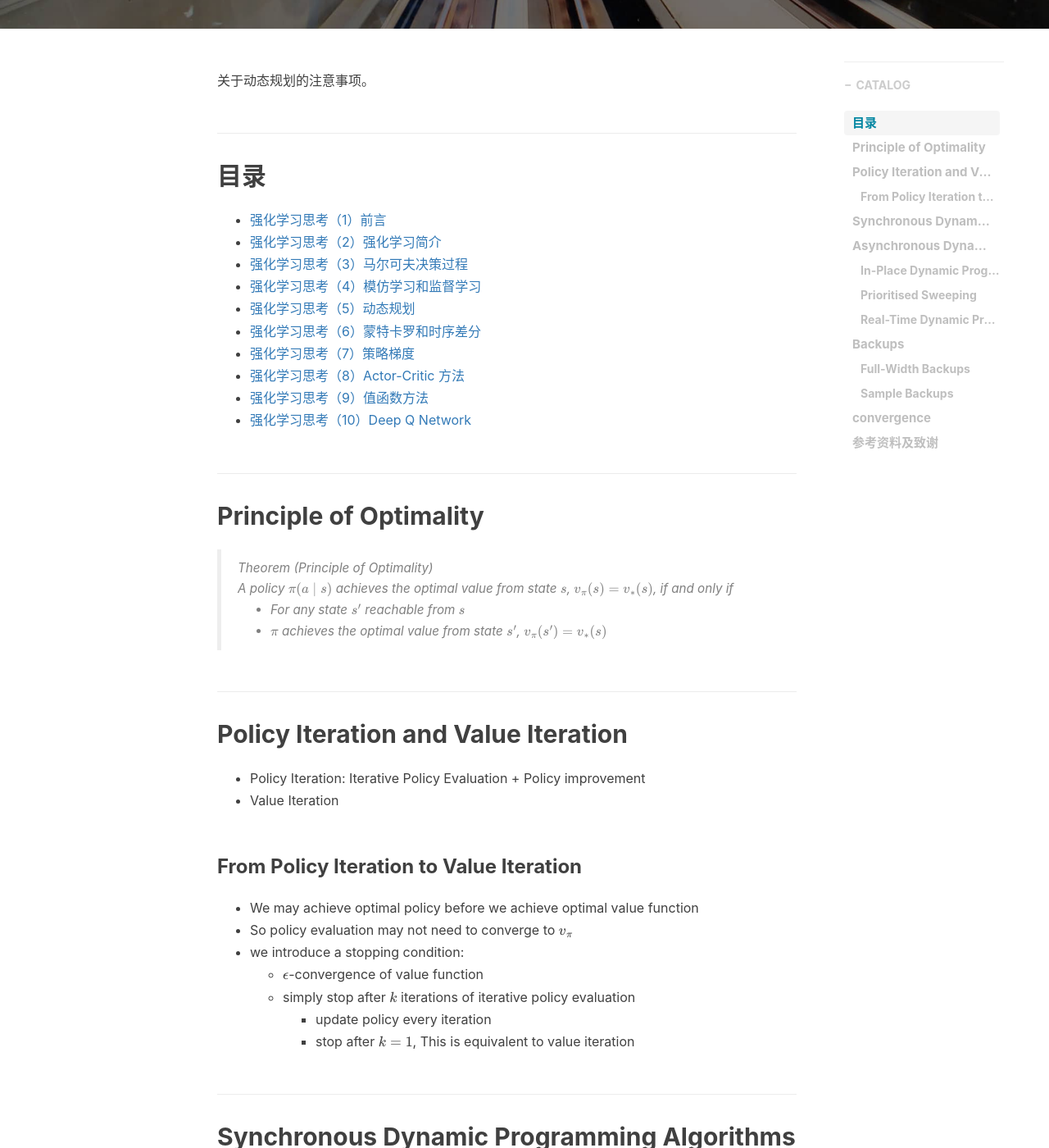
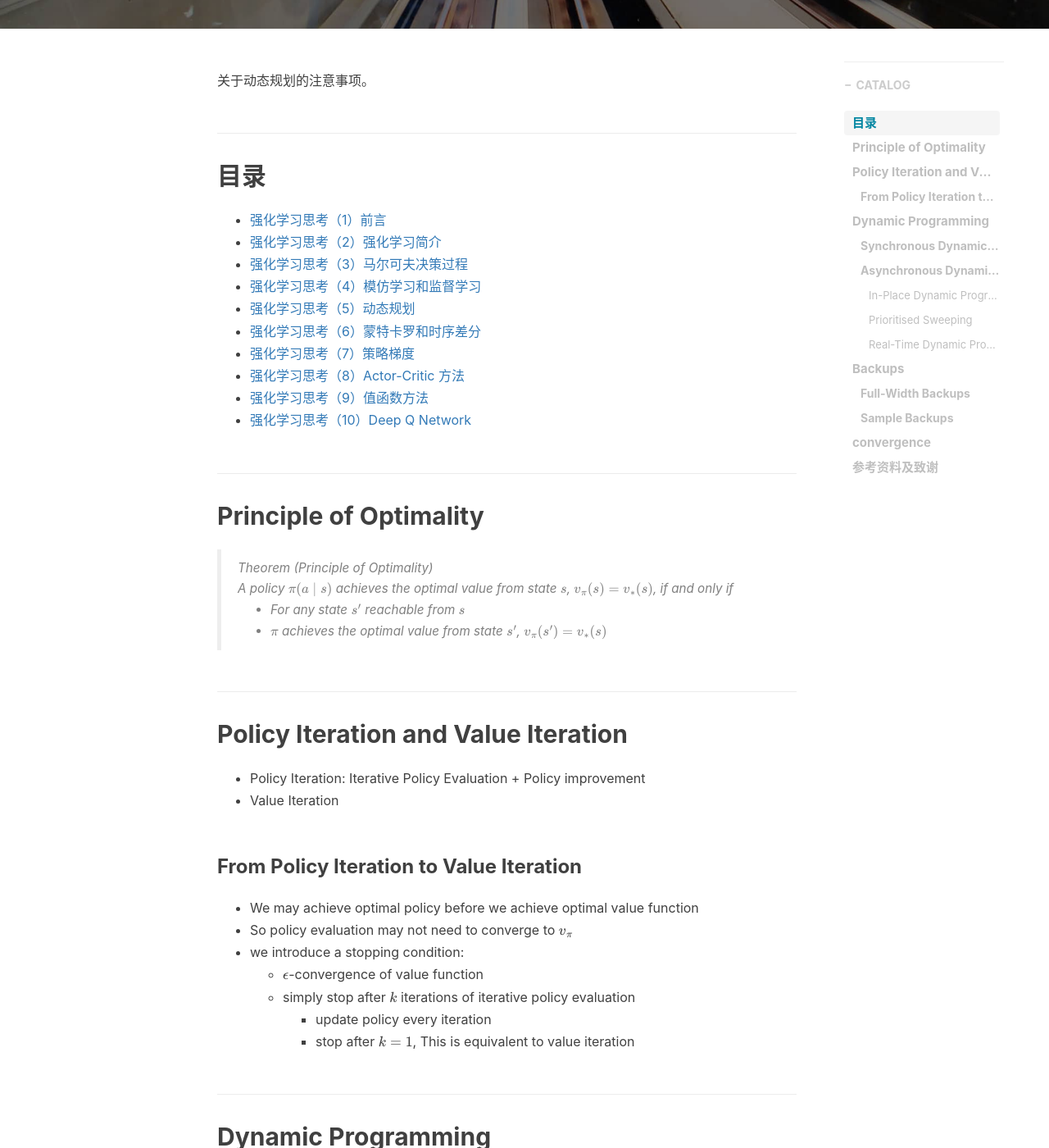
Before and after one commit to liushunyu/blog, a Jekyll site: the page built from _posts/2020-04-15-强化学习思考（5）动态规划.md, in a window 1280 px wide and 1400 px high, scrolled down 488 px. Shown: the whole window at 82% size. Built offline with Jekyll 4.4.1, drawn with Linux system fonts in a browser that asks for light colours; nearby versions of some CDN libraries; formulas are drawn with MathJax 3; comment, search, counter and statistics services are not loaded.

Commit message:
Update 2020-04-15-强化学习思考（5）动态规划.md

```diff
--- a/_posts/2020-04-15-强化学习思考（5）动态规划.md
+++ b/_posts/2020-04-15-强化学习思考（5）动态规划.md
@@ -64,7 +64,9 @@ tags:
 
 
 
-## Synchronous Dynamic Programming Algorithms
+## Dynamic Programming
+
+### Synchronous Dynamic Programming Algorithms
 
 |  Problem   |                     Bellman Equation                     |                          Algorithm                           |
 | :--------: | :------------------------------------------------------: | :----------------------------------------------------------: |
@@ -80,14 +82,14 @@ tags:
 
 
 
-##   Asynchronous Dynamic Programming
+###   Asynchronous Dynamic Programming
 
 - Asynchronous DP backs up states individually
 - Guaranteed to converge if all states continue to be selected
 
 
 
-### In-Place Dynamic Programming
+#### In-Place Dynamic Programming
 
 - Synchronous value iteration stores two copies of value function
 
@@ -99,7 +101,7 @@ tags:
 
 
 
-### Prioritised Sweeping
+#### Prioritised Sweeping
 
 - Use magnitude of Bellman error to guide state selection, e.g.
 
@@ -116,7 +118,7 @@ $$
 
 
 
-### Real-Time Dynamic Programming
+#### Real-Time Dynamic Programming
 
 - only backup the states that are relevant to agent
 - Use agent’s experience to guide the selection of states
```
